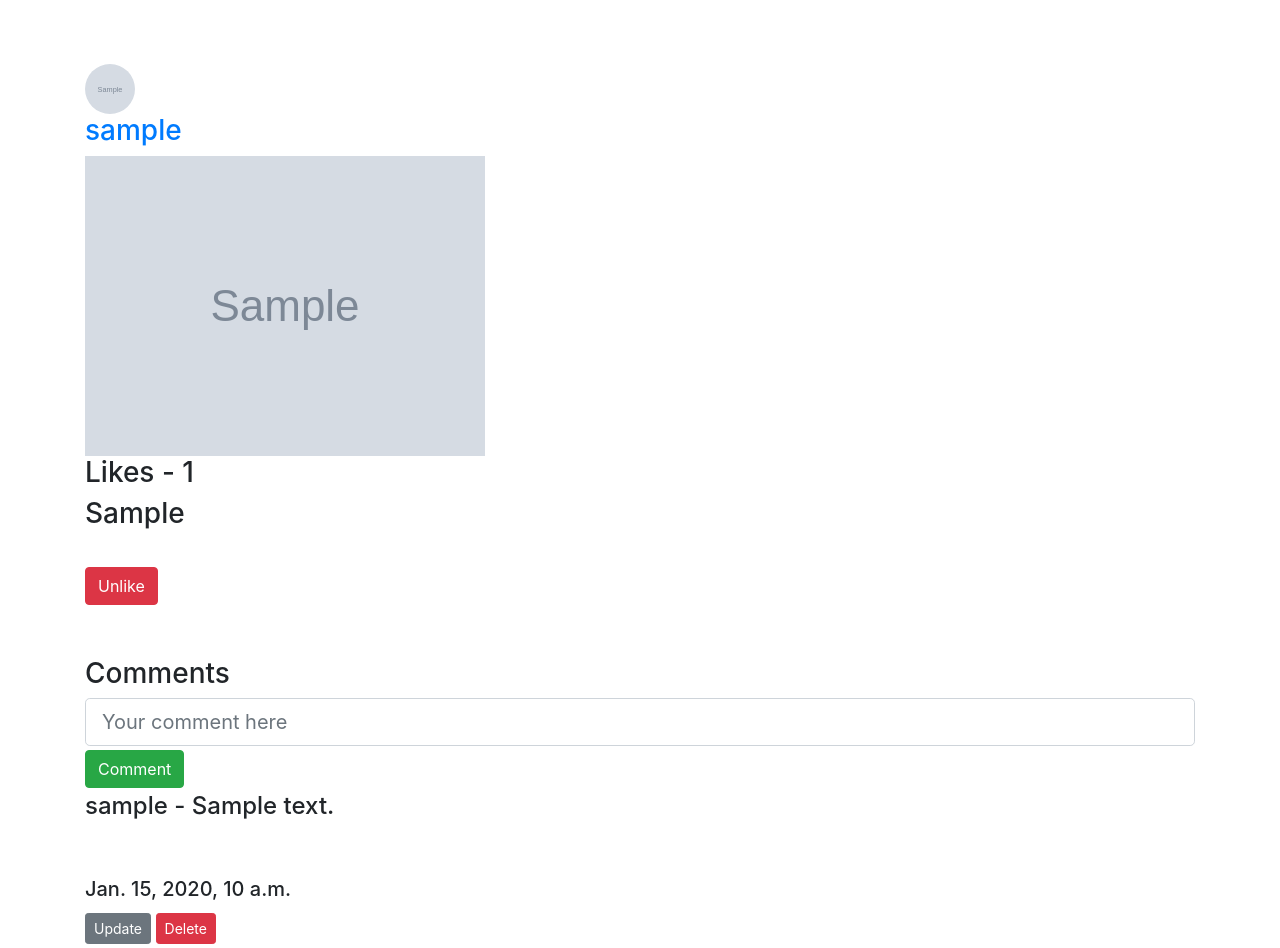
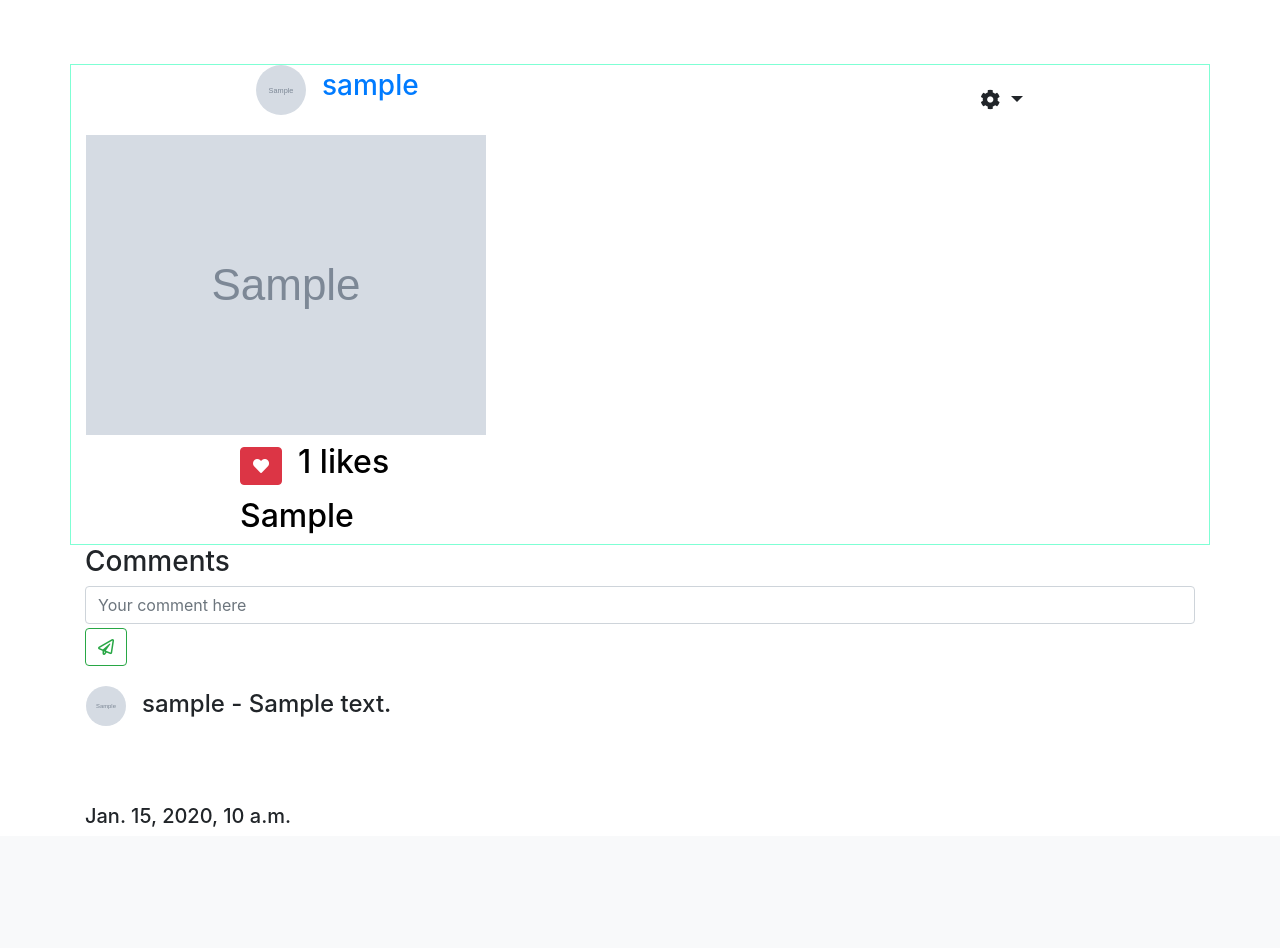
Before and after one commit to UtkarshAgrawalDTU/Betagram, a Django app: page /1/ in a window 1280 px wide. Shown: the part 80-1028 px from the top of the page. After the commit the page ends 907 px from the top, so only its background shows below. Run offline with Django 3.2, Linux system fonts and the light colour scheme; a user stored in the database is signed in; tables that the repository leaves empty hold one stand-in row (values such as "Sample post"); grey boxes marked "Sample" are stand-in pictures; some libraries are stand-ins or nearby versions.

Commit message:
Detail page styled

```diff
--- a/posts/templates/posts/detail.html
+++ b/posts/templates/posts/detail.html
@@ -1,43 +1,87 @@
 {% extends 'base.html' %}
+{% load static %}
+{% block title %}Betagram {% endblock %}
+{% block load_css %}
+<link rel="stylesheet" href="{% static 'feed/style.css' %}">
+{% endblock %}
+
 
 {% block body %}
+    <div class="row">
+      <div class="infinite-item mx-auto col-lg-12 col-xs-12" style="object-fit: contain; border: 1px solid aquamarine; background-color: white;">
 
-    <span>
+
+          <div class="row mx-auto" style="max-width: 800px; height: 70px;">
+
+            <img src="{{post.owner.profile.image.url}}" class = "rounded-circle mx-3" width="50px" height="50px">
             <a href = "{% url 'profile' post.owner.username %}">
-        <img src="{{post.owner.profile.image.url}}" class = "rounded-circle" width="50px" height="50px">
-        <h3>{{post.owner.username}}</h3>
+                <h3 style="float:inline-start;" class="pt-1">{{post.owner.username}}</h3>
             </a>
-    </span>
 
-    <img src="{{post.image.url}}" >
-    <h3>Likes - {{post.likecount}}</h3>
-    <h3>{{post.caption}}</h3>
-    <br>
-    <form method="POST" name = "like">
+            <div class="btn-group ml-auto">
+                <button class="btn btn-lg dropdown-toggle" type="button" data-toggle="dropdown" aria-haspopup="true" aria-expanded="false">
+                    <i class="fas fa-cog"></i>
+                </button>
+                <div class="dropdown-menu">
+                    <a class="dropdown-item btn btn-secondary btn-sm mt-1 mb-1" href="{% url 'posts:post_update' post.id %}">Update</a>
+                    <a class="dropdown-item btn btn-danger btn-sm mt-1 mb-1" href="{% url 'posts:post_delete' post.id %}">Delete</a>
+                </div>
+              </div>
+          </div>
+
+        <div class="image mx-auto">
+          <a href = "{{ post.get_absolute_url }}">
+            <img src="{{post.image.url}}" class="post">
+          </a>
+        </div>
+
+        <div class="row mx-auto my-2" style="max-width: 800px; ">
+            <form  class = "mr-3" method="POST" name = "like">
                 {% csrf_token %}
 
                 {% if has_liked %}
-            <button class="btn btn-danger btn-md mt-1 mb-1" type="submit" name="like">Unlike</button>
+                <button class="btn btn-danger btn-md mt-1 mb-1" type="submit" name="like"><i class="fas fa-heart"></i></button>
                 {% else %}
-            <button class="btn btn-danger btn-md mt-1 mb-1" type="submit" name="like">Like</button>
+                    <button class="btn btn-outline-secondary btn-md mt-1 mb-1" type="submit" name="like"><i class="far fa-heart"></i></button>
                 {% endif %}
 
             </form>
-    <br>
-    <br>
+
+          <h2 style="color: black;">{{post.likecount}} likes</h2>
+        </div>
+
+        <div class="row mx-auto" style="max-width: 800px;">
+          <h2 style="color: black;">{{post.caption}}</h2>
+        </div>
+
+
+
+      </div>
+    </div>
+
+
 
     <h3>Comments</h3>
+    <form class="mb-3" method="POST" name = "comment">
+        {% csrf_token %}
+        <input class="form-control" type="text" placeholder="Your comment here" name="comment">
+        <button class="btn btn-outline-success btn-md mt-1 mb-1" type="submit">
+         <i class="far fa-paper-plane"></i>
+        </button>
+    </form>
 
-    <form method="POST" name = "comment">
-        {% csrf_token %}
-        <input class="form-control form-control-lg" type="text" placeholder="Your comment here" name="comment">
-        <button class="btn btn-success btn-md mt-1 mb-1" type="submit">Comment</button>
-    </form>
+
 
     {% if post.commentonpost_set.all%}
 
+
     {% for comment in post.commentonpost_set.all %}
-        <h4>{{comment.user.username}} - {{comment.comment}}</h4>
+
+
+        <div class="row" style="max-width: 800px; height: 70px;">
+            <img src="{{comment.user.profile.image.url}}" class = "rounded-circle mx-3" width="40px" height="40px">
+            <h4 class="pt-1">{{comment.user.username}} - {{comment.comment}}</h4>
+          </div>
 
     {% endfor %}
 
@@ -49,8 +93,7 @@
     <h5>{{post.date}}</h5>
     {% if post.owner == request.user %}
     <div>
-        <a class="btn btn-secondary btn-sm mt-1 mb-1" href="{% url 'posts:post_update' post.id %}">Update</a>
-        <a class="btn btn-danger btn-sm mt-1 mb-1" href="{% url 'posts:post_delete' post.id %}">Delete</a>
+
     </div>
     {% endif %}
 
```
Lines whose indentation alone changed are shown as unchanged.
